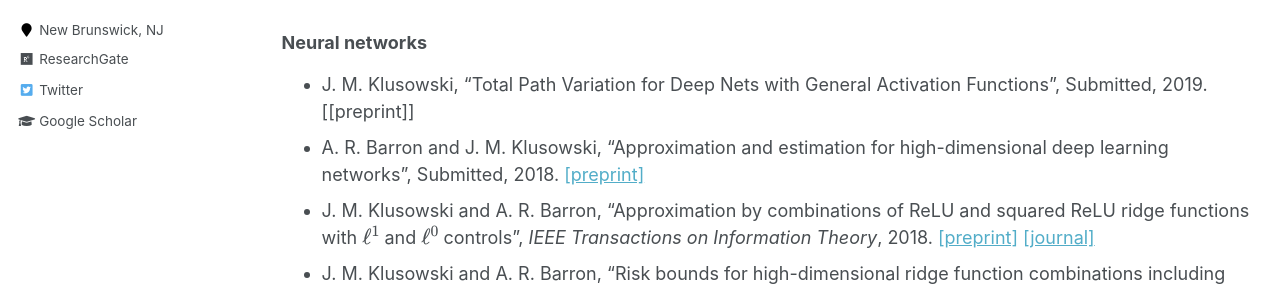
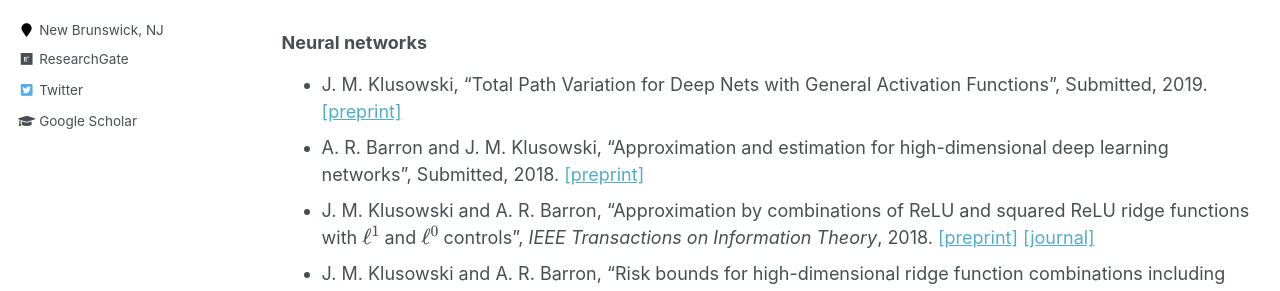
Before and after one commit to jasonklusowski/jasonklusowski.github.io, a Jekyll site: the page built from _pages/publications.md, in a window 1280 px wide and 900 px high. Shown: the part 334-625 px from the top of the window. Built offline with Jekyll 4.4.1, drawn with Linux system fonts in a browser that asks for light colours; formulas are drawn with MathJax 3; part of the change alters nothing that is shown.

```diff
--- a/_pages/publications.md
+++ b/_pages/publications.md
@@ -14,7 +14,7 @@ You can also find my articles on my [Google Scholar profile](https://scholar.goo
 
 ### Neural networks
 
-* J. M. Klusowski, "Total Path Variation for Deep Nets with General Activation Functions", Submitted, 2019. [[preprint]]
+* J. M. Klusowski, "Total Path Variation for Deep Nets with General Activation Functions", Submitted, 2019. [[preprint]](https://jasonklusowski.github.io/files/DeepNetApproximationGeneral.pdf)
 * A. R. Barron and J. M. Klusowski, "Approximation and estimation for high-dimensional deep learning networks", Submitted, 2018. [[preprint]](https://arxiv.org/pdf/1809.03090.pdf)
 * J. M. Klusowski and A. R. Barron, "Approximation by combinations of ReLU and squared ReLU ridge functions with $\ell^1$ and $\ell^0$ controls", _IEEE Transactions on Information Theory_, 2018. [[preprint]](https://arxiv.org/pdf/1607.07819.pdf) [[journal]](https://ieeexplore.ieee.org/document/8485650)
 * J. M. Klusowski and A. R. Barron, "Risk bounds for high-dimensional ridge function combinations including neural networks", Working paper, 2018. [[preprint]](https://arxiv.org/pdf/1607.01434.pdf)
```
